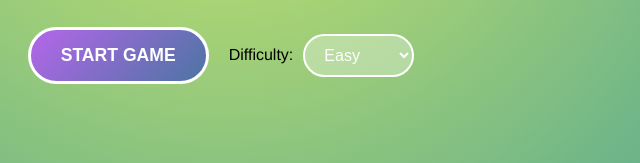
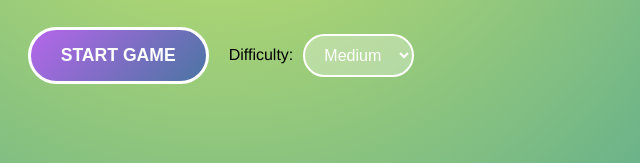
Before and after one commit to Simran-Dhyani/mini-project-, a plain HTML site: page index.html in a window 1280 px wide. Shown: the part 634-797 px from the top of the page, 419-1059 px from the left. Drawn offline with Linux system fonts and the light colour scheme.

Commit message:
changed selected difficulty

```diff
--- a/index.html
+++ b/index.html
@@ -30,8 +30,8 @@
     <div class="difficulty-selector">
         <label for="difficulty" id="diff">Difficulty:</label>
         <select id="difficulty">
-            <option value="easy" selected>Easy</option>
-            <option value="medium" >Medium</option>
+            <option value="easy" >Easy</option>
+            <option value="medium" selected> Medium</option>
             <option value="hard">Hard</option>
         </select>
     </div>
```
